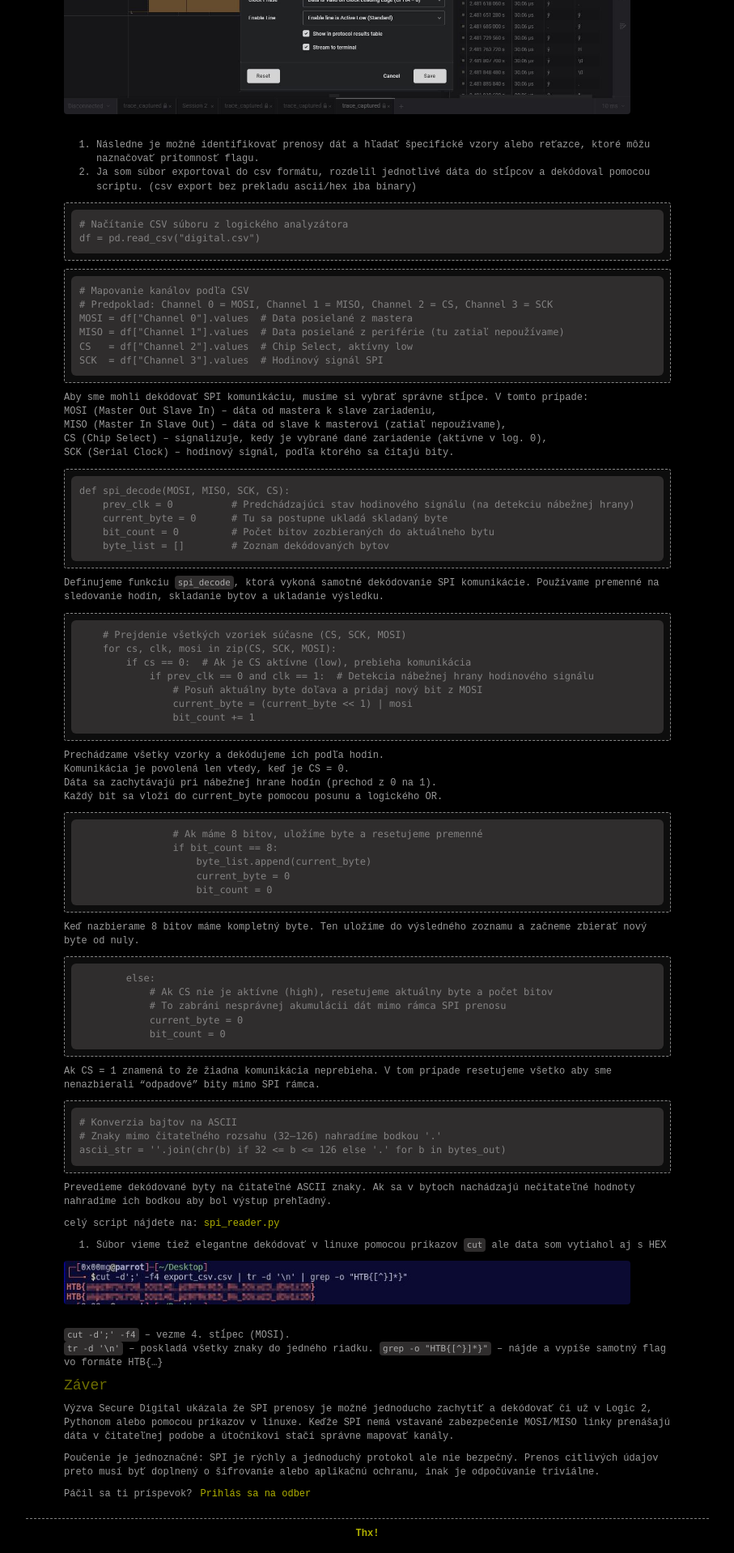
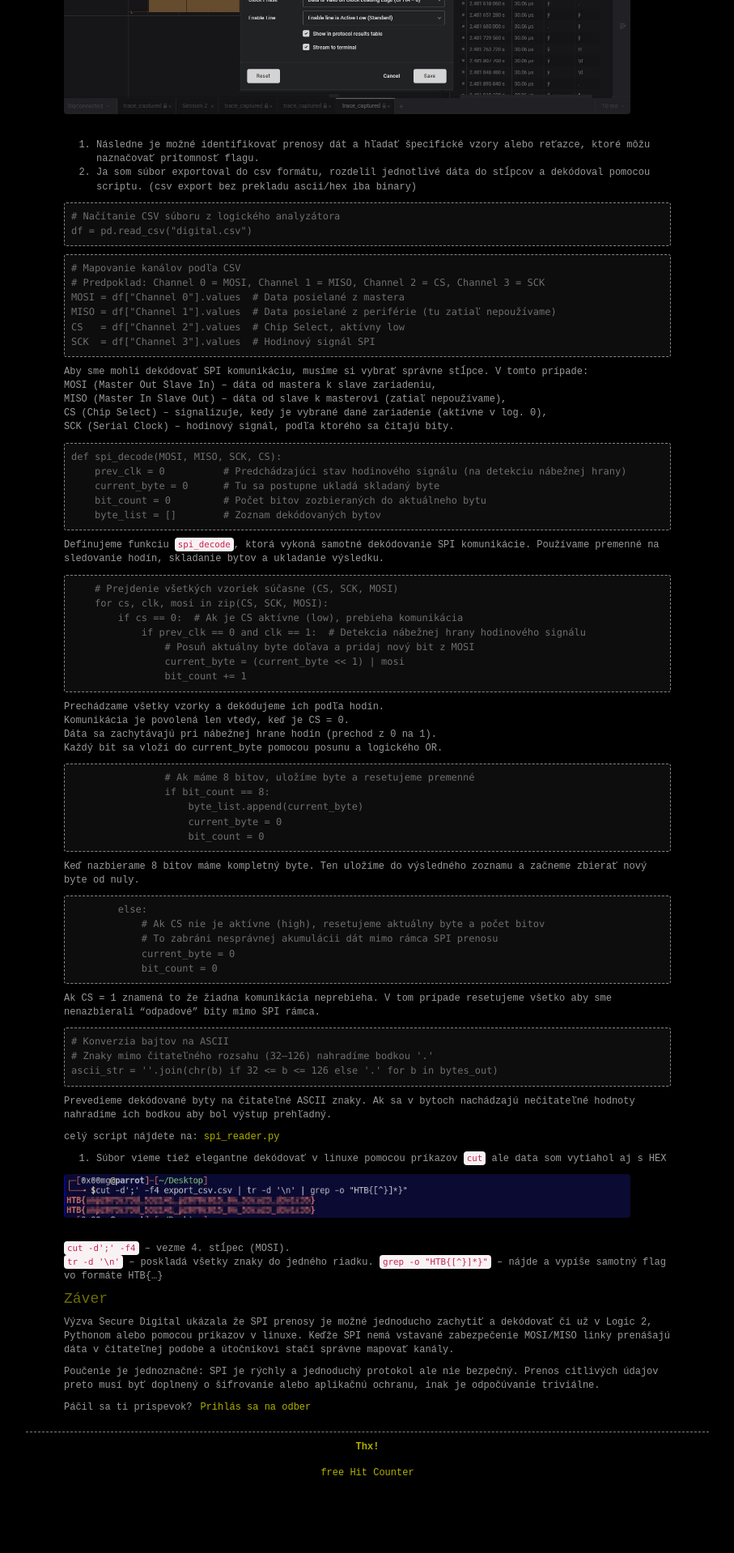
Before and after one commit to 0x00mg/0x00mg.github.io, a Jekyll site: the page built from _posts/2025/2025-09-08-HTB:-Secure-Digital.md, in a window 1280 px wide. Shown: the part 2221-4139 px from the top of the page at 81% size, without its empty margins (186-1093 px from the left). Built offline with Jekyll 4.4.1, drawn with Linux system fonts in a browser that asks for light colours; comment, search, counter and statistics services are not loaded; a style sheet for code colours, icons or effects is not loaded; after the commit the page ends 4049 px from its top, so only the background shows below that.

Commit message:
Update code.css

```diff
--- a/css/code.css
+++ b/css/code.css
@@ -1,3 +1,4 @@
+/*
 code {
   padding: 2px 4px;
   font-size: 90%;
@@ -14,7 +15,4 @@
   border-radius: 6px;
   overflow-x: auto;
 }
-
-pre code, code {
-  color: inherit !important;
-}
+*/
```
